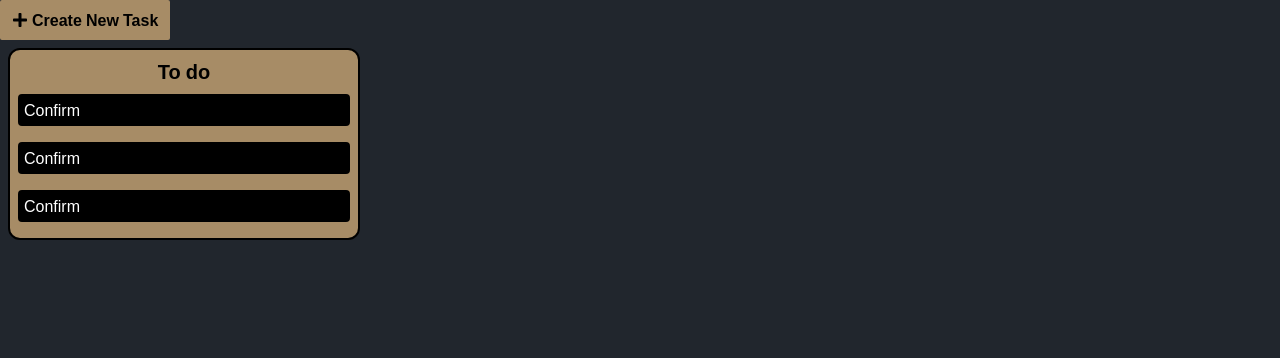
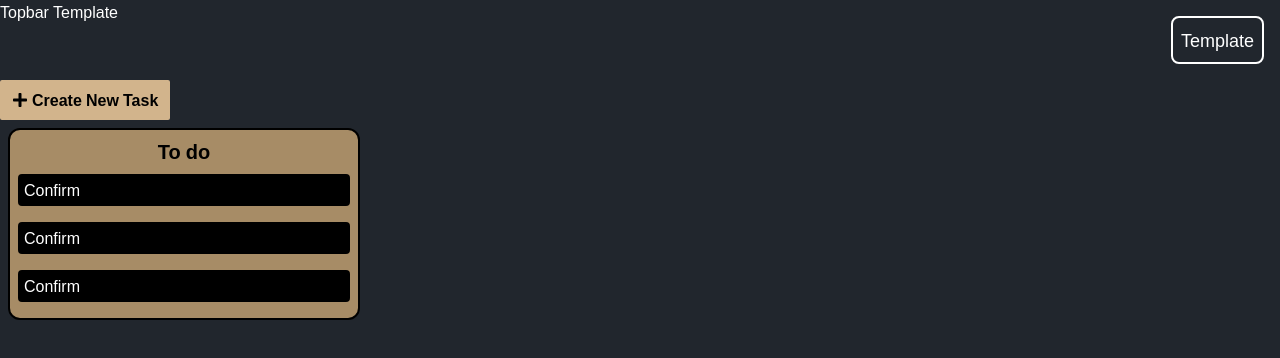
Before and after one commit to EvanZig/Task-Management-System, a React (Create React App) app in the folder client/: page / in a window 1280 px wide. Shown: the top 358 px of the page. Built offline with nearby package versions, Linux system fonts and the light colour scheme.

Commit message:
added a topbar as the apps wrapper

```diff
--- a/client/src/App.js
+++ b/client/src/App.js
@@ -3,14 +3,17 @@ import AppRoutes from './AppRoutes'
 import AuthProvider from './Context/GlobalContext'
 import TaskOverviewModal from './Components/Tasks/TaskOverviewModal.js/TaskOverviewModal'
 import TaskWrapper from './Components/TaskWrapper/TaskWrapper'
+import Structure from './Components/Structure/Structure'
 
 export default function App() {
   return (
     <div className="pageWrap">
       <AuthProvider>
-        <TaskOverviewModal />
-        {/* <AppRoutes /> */}
-        <TaskWrapper />
+        <Structure>
+          <TaskOverviewModal />
+          {/* <AppRoutes /> */}
+          <TaskWrapper />
+        </Structure>
       </AuthProvider>
     </div>
   )
--- /dev/null
+++ b/client/src/Components/Structure/Structure.js
@@ -0,0 +1,11 @@
+import React from 'react'
+import Topbar from './Topbar/Topbar'
+
+export default function Structure({ children }) {
+  return (
+    <div>
+      <Topbar />
+      {children}
+    </div>
+  )
+}
--- a/client/src/Components/Structure/Topbar/Topbar.js
+++ b/client/src/Components/Structure/Topbar/Topbar.js
@@ -1,18 +1,35 @@
 import React from 'react'
+import { Dropdown } from 'antd'
+
+const items = [
+  {
+    label: <a href="https://www.antgroup.com">1st menu item</a>,
+    key: '0',
+  },
+  {
+    label: <a href="https://www.aliyun.com">2nd menu item</a>,
+    key: '1',
+  },
+  {
+    type: 'divider',
+  },
+  {
+    label: '3rd menu item',
+    key: '3',
+  },
+]
 
 export default function Topbar() {
-  const changeTemplate = () => {
-    console.log('Template Changed')
-  }
   return (
-    <div>
+    <div className="flex justify-between">
       Topbar Template
-      <button
-        className="border-2 border-black rounded-lg bg-slate-200 text-black hover:bg-slate-300"
-        onClick={changeTemplate}
+      <Dropdown
+        menu={{ items }}
+        trigger={['click']}
+        className="m-4 text-lg p-2 border-2 border-white rounded-lg hover:bg-white hover:text-black"
       >
-        Template
-      </button>
+        <button onClick={(e) => e.preventDefault()}>Template</button>
+      </Dropdown>
     </div>
   )
 }
```
